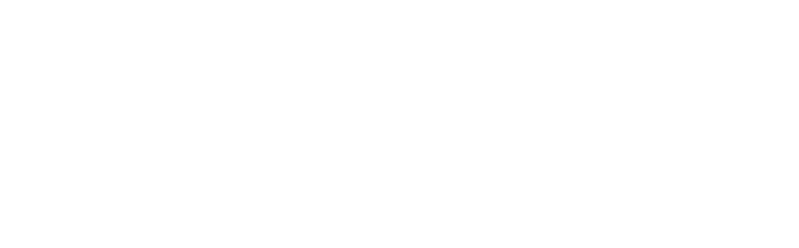
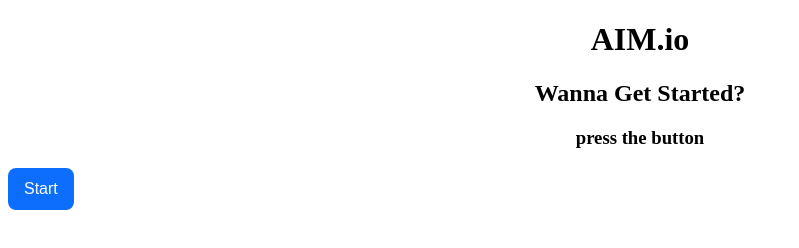
Before and after one commit to sungpaks/aim_up, a plain HTML site: page index.html in a window 1280 px wide. Shown: the whole page, without its empty margins (0-799 px from the left). Drawn offline with Linux system fonts and the light colour scheme; the site is published under a folder, as on GitHub Pages, so addresses that start at the root find nothing.

Commit message:
mod index.html

```diff
--- a/index.html
+++ b/index.html
@@ -1 +1 @@
-<!doctype html><html lang="en"><head><meta charset="utf-8"/><link rel="icon" href="/favicon.ico"/><meta name="viewport" content="width=device-width,initial-scale=1"/><meta name="theme-color" content="#000000"/><meta name="description" content="Web site created using create-react-app"/><link rel="apple-touch-icon" href="/logo192.png"/><link rel="manifest" href="/manifest.json"/><title>React App</title><script defer="defer" src="/static/js/main.4ab976e0.js"></script></head><body><noscript>You need to enable JavaScript to run this app.</noscript><div id="root"></div></body></html>
+<!doctype html><html lang="en"><head><meta charset="utf-8"/><link rel="icon" href="/favicon.ico"/><meta name="viewport" content="width=device-width,initial-scale=1"/><meta name="theme-color" content="#000000"/><meta name="description" content="Web site created using create-react-app"/><link rel="apple-touch-icon" href="/logo192.png"/><link rel="manifest" href="/manifest.json"/><title>React App</title><script defer="defer" src="./static/js/main.4ab976e0.js"></script></head><body><noscript>You need to enable JavaScript to run this app.</noscript><div id="root"></div></body></html>
```
